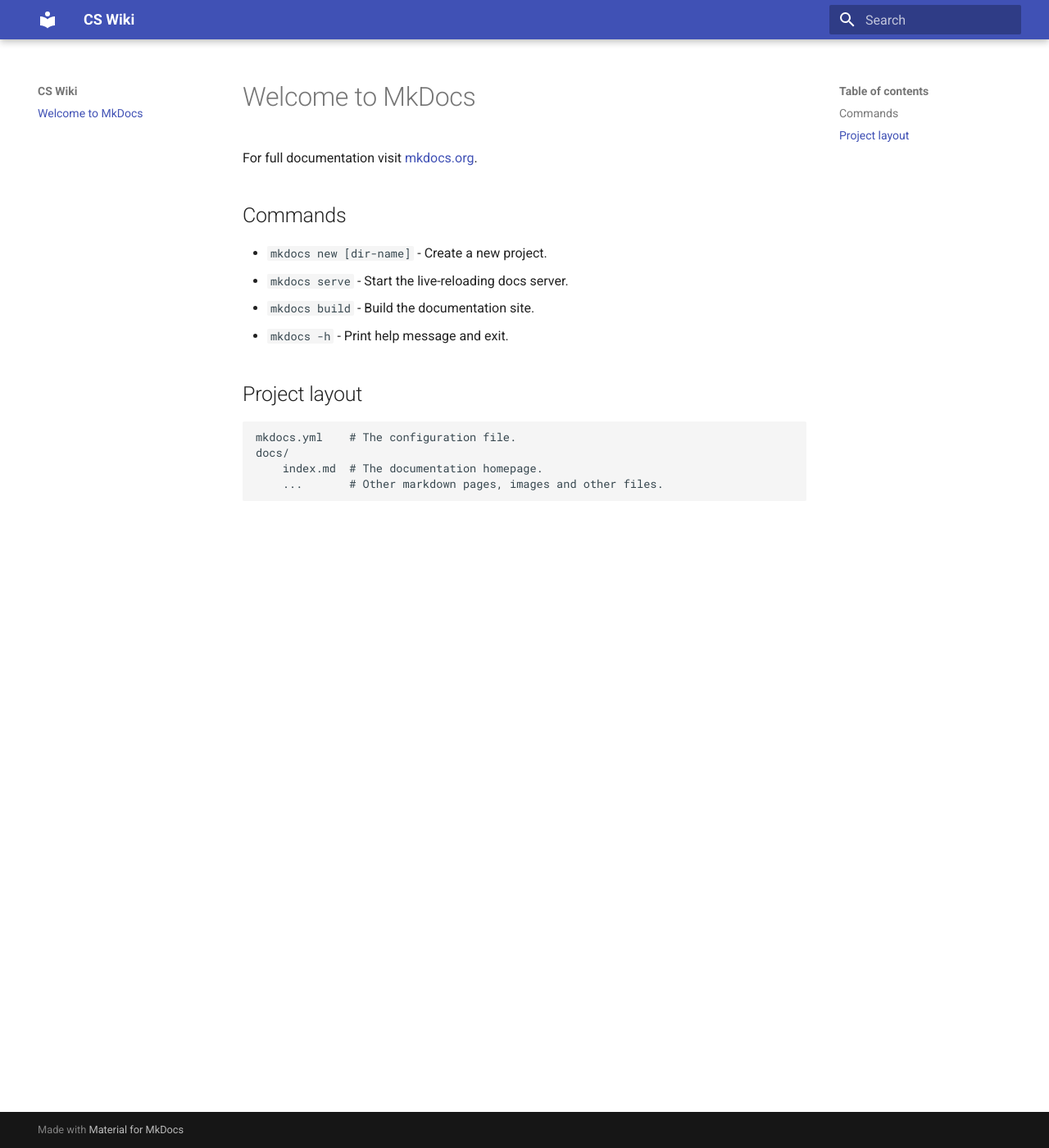
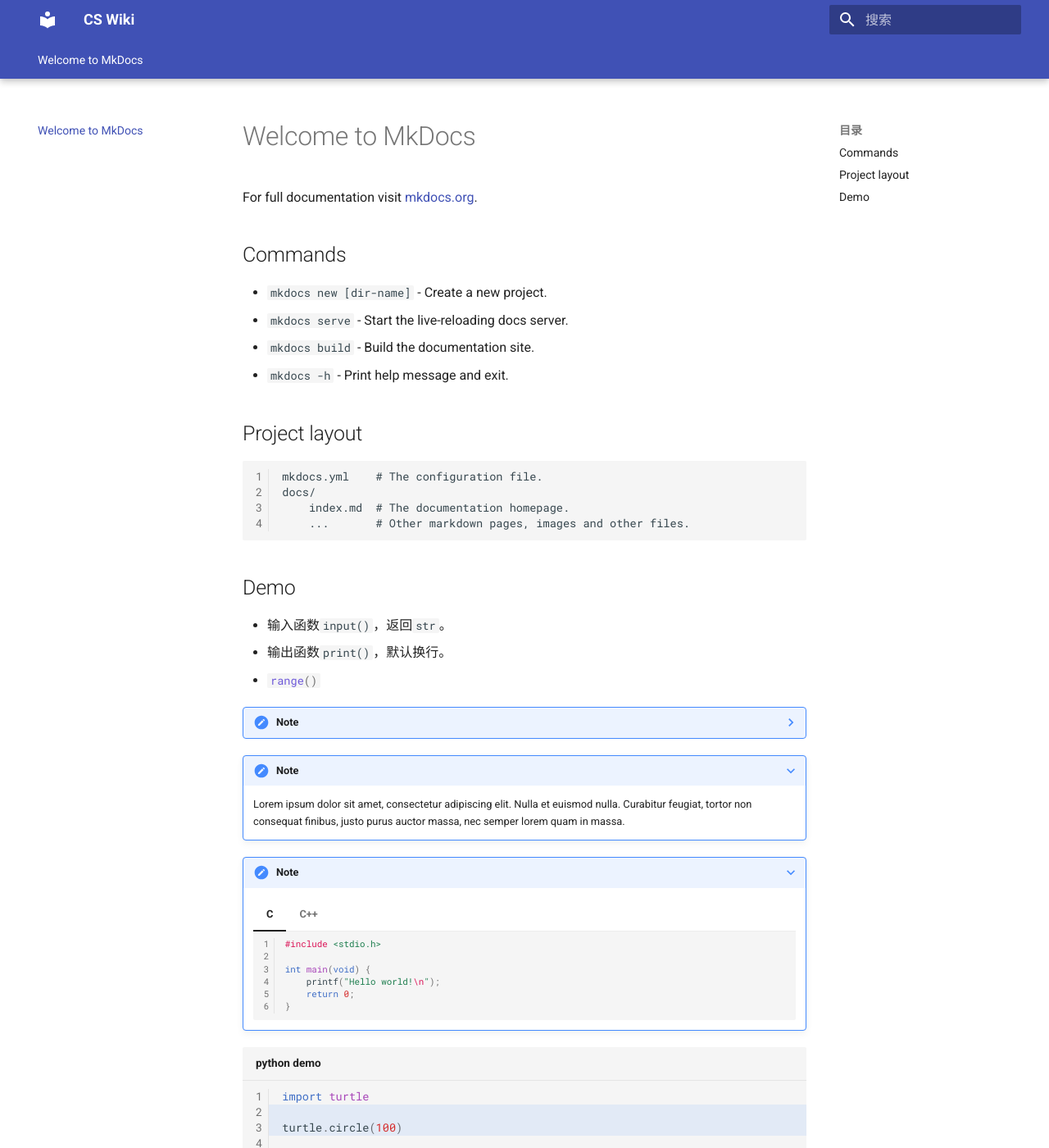
Before and after one commit to qfwuecrk/qfwuecrk.github.io, an MkDocs documentation site: the page built from docs/index.md, in a window 1280 px wide and 1400 px high. Shown: the whole window at 82% size. Built offline with MkDocs 1.6.1 and Material for MkDocs 9.7.7, drawn with Linux system fonts in a browser that asks for light colours; emoji names are drawn with the system emoji font; some of the changed text lies outside the part shown.

Commit message:
update some demo

````diff
--- a/docs/index.md
+++ b/docs/index.md
@@ -15,3 +15,89 @@
     docs/
         index.md  # The documentation homepage.
         ...       # Other markdown pages, images and other files.
+
+## Demo
+- 输入函数`input()`，返回`str`。
+- 输出函数`print()`，默认换行。
+- `#!python range()`
+
+??? note
+
+    Lorem ipsum dolor sit amet, consectetur adipiscing elit. Nulla et euismod
+    nulla. Curabitur feugiat, tortor non consequat finibus, justo purus auctor
+    massa, nec semper lorem quam in massa.
+
+???+ note
+
+    Lorem ipsum dolor sit amet, consectetur adipiscing elit. Nulla et euismod
+    nulla. Curabitur feugiat, tortor non consequat finibus, justo purus auctor
+    massa, nec semper lorem quam in massa.
+
+???+ note
+
+    === "C"
+
+        ``` c
+        #include <stdio.h>
+
+        int main(void) {
+            printf("Hello world!\n");
+            return 0;
+        }
+        ```
+
+    === "C++"
+
+        ``` c++
+        #include <iostream>
+
+        int main(void) {
+            std::cout << "Hello world!" << std::endl;
+            return 0;
+        }
+        ```
+
+```python title="python demo" hl_lines="2 3"
+import turtle
+
+turtle.circle(100)
+
+turtle.done()
+```
+
+| Method      | Description                          |
+| ----------- | ------------------------------------ |
+| `GET`       | :material-check:     Fetch resource  |
+| `PUT`       | :material-check-all: Update resource |
+| `DELETE`    | :material-close:     Delete resource |
+
+``` mermaid
+graph LR
+  A[Start] --> B{Error?};
+  B -->|Yes| C[Hmm...];
+  C --> D[Debug];
+  D --> B;
+  B ---->|No| E[Yay!];
+```
+
+Text can be {--deleted--} and replacement text {++added++}. This can also be
+combined into {~~one~>a single~~} operation. {==Highlighting==} is also
+possible {>>and comments can be added inline<<}.
+
+{==
+
+Formatting can also be applied to blocks by putting the opening and closing
+tags on separate lines and adding new lines between the tags and the content.
+
+==}
+
+++ctrl+alt+del++
+
+!!! note annotate "Phasellus posuere in sem ut cursus (1)"
+
+    Lorem ipsum dolor sit amet, (2) consectetur adipiscing elit. Nulla et
+    euismod nulla. Curabitur feugiat, tortor non consequat finibus, justo
+    purus auctor massa, nec semper lorem quam in massa.
+
+1.  :man_raising_hand: I'm an annotation!
+2.  :woman_raising_hand: I'm an annotation as well!
--- a/mkdocs.yml
+++ b/mkdocs.yml
@@ -2,3 +2,42 @@
 site_url: https://qfwuecrk.github.io
 theme:
   name: material
+  language: zh
+  features:
+    - navigation.tabs
+    - navigation.tabs.sticky
+    - navigation.instant
+    - navigation.sections
+    - navigation.path
+    - navigation.indexes
+    - navigation.top
+  icon:
+    annotation: material/arrow-right-circle
+markdown_extensions:
+  - pymdownx.superfences:
+      custom_fences:
+        - name: mermaid
+          class: mermaid
+          format: !!python/name:pymdownx.superfences.fence_code_format
+  - pymdownx.emoji:
+      emoji_index: !!python/name:material.extensions.emoji.twemoji
+      emoji_generator: !!python/name:material.extensions.emoji.to_svg
+  - pymdownx.highlight:
+      anchor_linenums: true
+      linenums: true
+      pygments_lang_class: true
+      linenums_style: pymdownx-inline
+      anchor_linenums: true
+      line_spans: __span
+  - pymdownx.tabbed:
+      alternate_style: true
+  - pymdownx.details
+  - pymdownx.inlinehilite
+  - attr_list
+  - tables
+  - pymdownx.critic
+  - pymdownx.caret
+  - pymdownx.keys
+  - pymdownx.mark
+  - pymdownx.tilde
+  - md_in_html
````
